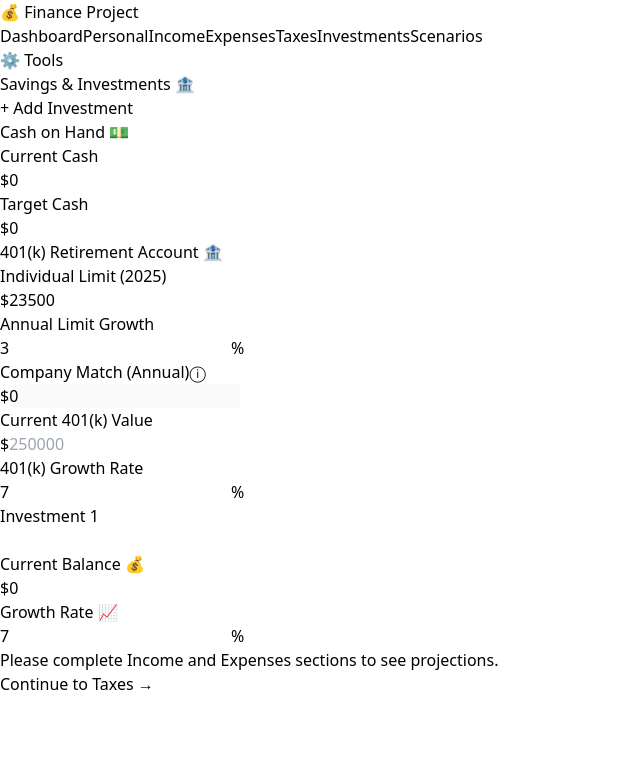
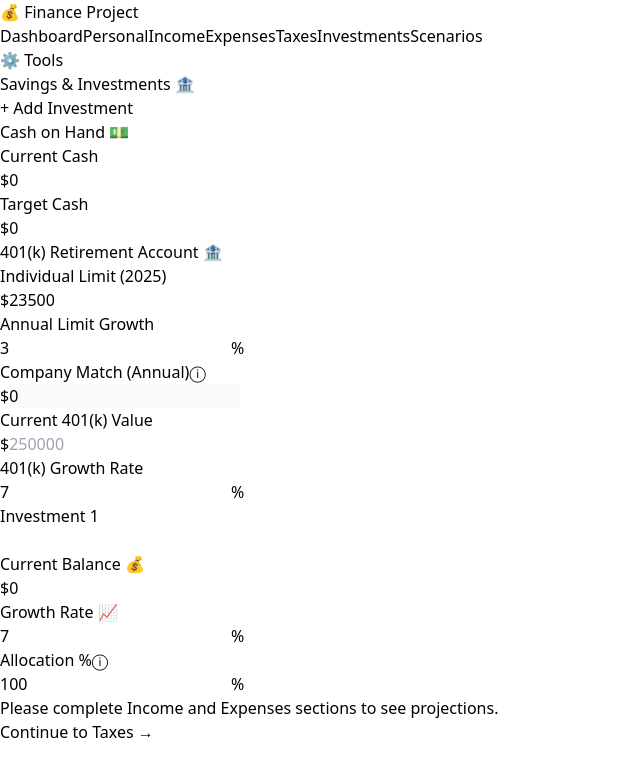
Before and after one commit to nithayakumar/FinanceProject, a React (Vite) app: page /investments-debt in a window 1280 px wide. Shown: the top 776 px of the page, without its empty margins (0-640 px from the left). Built offline with nearby package versions, Linux system fonts and the light colour scheme.

Commit message:
Add Allocation % field to investments, ensure allocations sum to 100%

```diff
--- a/src/features/investments-debt/components/InvestmentCard.jsx
+++ b/src/features/investments-debt/components/InvestmentCard.jsx
@@ -26,7 +26,7 @@ export function InvestmentCard({
                 )}
             </div>
 
-            <div className="grid grid-cols-1 md:grid-cols-2 gap-4">
+            <div className="grid grid-cols-1 md:grid-cols-3 gap-4">
                 <Input
                     {...INVESTMENT_FIELDS.currentBalance}
                     value={investment.currentValue}
@@ -37,6 +37,11 @@ export function InvestmentCard({
                     value={investment.growthRate}
                     onChange={(val) => onUpdate(investment.id, 'growthRate', val ? Number(val) : '')}
                 />
+                <Input
+                    {...INVESTMENT_FIELDS.portfolioPercent}
+                    value={investment.portfolioPercent}
+                    onChange={(val) => onUpdate(investment.id, 'portfolioPercent', val ? Number(val) : '')}
+                />
             </div>
         </Card>
     )
--- a/src/features/investments-debt/config/investmentsSchema.js
+++ b/src/features/investments-debt/config/investmentsSchema.js
@@ -18,6 +18,13 @@ export const INVESTMENT_FIELDS = {
         suffix: '%',
         type: 'number',
         step: '0.1'
+    },
+    portfolioPercent: {
+        label: 'Allocation %',
+        suffix: '%',
+        type: 'number',
+        step: '0.1',
+        tooltip: 'Percentage of new investments allocated here. Should sum to 100% across all investments.'
     }
 }
 
--- a/src/features/investments-debt/hooks/useInvestmentsData.js
+++ b/src/features/investments-debt/hooks/useInvestmentsData.js
@@ -28,7 +28,7 @@ export function useInvestmentsData() {
             // Ensure at least one investment always exists
             const investments = saved.investments && saved.investments.length > 0
                 ? saved.investments
-                : [createDefaultInvestment(1, 0, 7)]
+                : [createDefaultInvestment(1, 0, 100)]
 
             return {
                 ...saved,
@@ -50,7 +50,7 @@ export function useInvestmentsData() {
                 createDefaultInvestment(1, investmentValue, 33.33),
                 createDefaultInvestment(2, investmentValue, 33.33),
                 createDefaultInvestment(3, investmentValue, 33.34)
-            ] : [createDefaultInvestment(1, 0, 7)] // Always start with at least one
+            ] : [createDefaultInvestment(1, 0, 100)] // Always start with at least one (100% allocation)
 
             return {
                 currentCash: currentCash,
```
Also changed, not shown: 1 other file (tests, documents, lock files or other folders).
